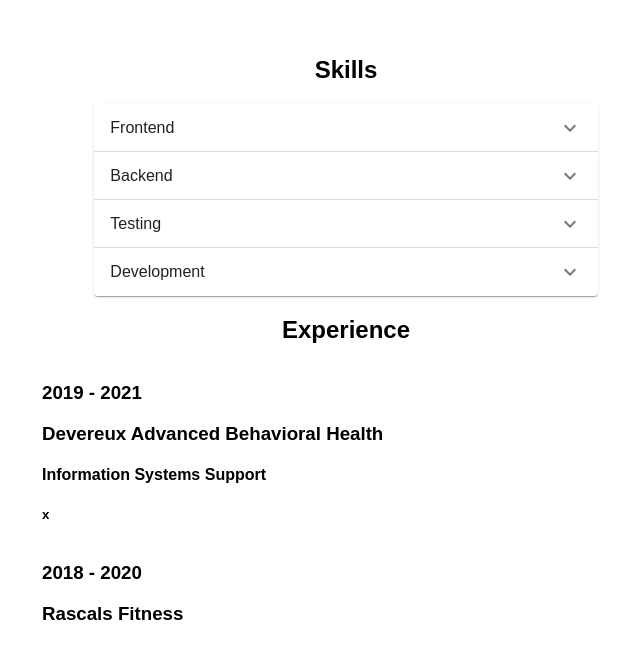
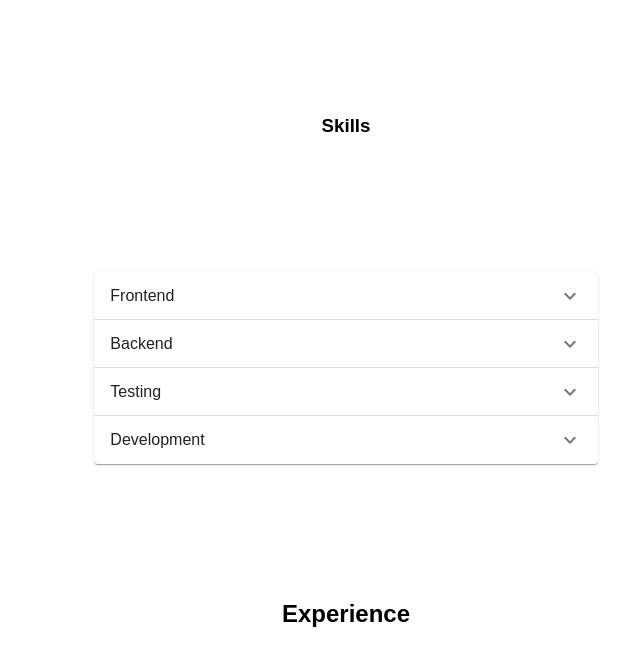
Before and after one commit to TandyN/my-website, a React app: page / in a window 1280 px wide. Shown: the part 828-1474 px from the top of the page, without its empty margins (294-934 px from the left). Built offline with nearby package versions, Linux system fonts and the light colour scheme.

Commit message:
Adjust spacing for Skills section

```diff
--- a/src/components/App.jsx
+++ b/src/components/App.jsx
@@ -14,7 +14,6 @@
   root: {
     fontFamily: 'sans-serif',
     height: '100%',
-    marginTop: '64px',
   }
 });
 
--- a/src/components/SectionHome/index.jsx
+++ b/src/components/SectionHome/index.jsx
@@ -5,21 +5,21 @@
 import HomeAboutMeLarge from './HomeAboutMeLarge';
 import HomePicture from './HomePicture';
 
-const styledWrapper = makeStyles({
+const styledHomeWrapper = makeStyles({
   root: {
     height: '100%',
   }
 });
 
 const SectionHome = () => {
-  const styledWrapperClass = styledWrapper();
+  const styledHomeWrapperClass = styledHomeWrapper();
 
   return (
     <Grid
       container
       direction="column"
       justify="center"
-      className={styledWrapperClass.root}
+      className={styledHomeWrapperClass.root}
     >
       <Grid
         container
--- a/src/components/SectionSkills/SkillsCategories/index.jsx
+++ b/src/components/SectionSkills/SkillsCategories/index.jsx
@@ -1,30 +1,18 @@
 import React from 'react';
 import Grid from '@material-ui/core/Grid';
-import { makeStyles } from '@material-ui/core/styles';
 import CategoryFrontEnd from './CategoryFrontEnd';
 import CategoryBackend from './CategoryBackend';
 import CategoryTesting from './CategoryTesting';
 import CategoryDevelopment from './CategoryDevelopment';
 
-const gridCategory = makeStyles({
-  root: {
-    margin: 'auto',
-    width: '50%',
-  },
-});
-
 const SkillsCategories = () => {
-  const gridCategoryClass = gridCategory();
-
   return (
     <Grid
       container
       spacing={0}
       alignItems='center'
       direction='column'
-      className={gridCategoryClass.root}
     >
-      <h2>Skills</h2>
       <Grid item >
         <CategoryFrontEnd />
         <CategoryBackend />
--- a/src/components/SectionSkills/index.jsx
+++ b/src/components/SectionSkills/index.jsx
@@ -1,10 +1,29 @@
 import React from 'react';
+import Grid from '@material-ui/core/Grid';
+import { makeStyles } from '@material-ui/core/styles';
 import SkillsCategories from './SkillsCategories';
+
+const styledSkillsWrapper = makeStyles({
+  root: {
+    height: '75%',
+  }
+});
 
 
 const SectionSkills = () => {
+  const styledSkillsWrapperClass = styledSkillsWrapper();
+
   return (
-    <SkillsCategories />
+    <Grid
+      container
+      direction="column"
+      alignItems="center"
+      justify="space-evenly"
+      className={styledSkillsWrapperClass.root}
+    >
+      <h3>Skills</h3>
+      <SkillsCategories />
+    </Grid>
   )
 }
 
```
